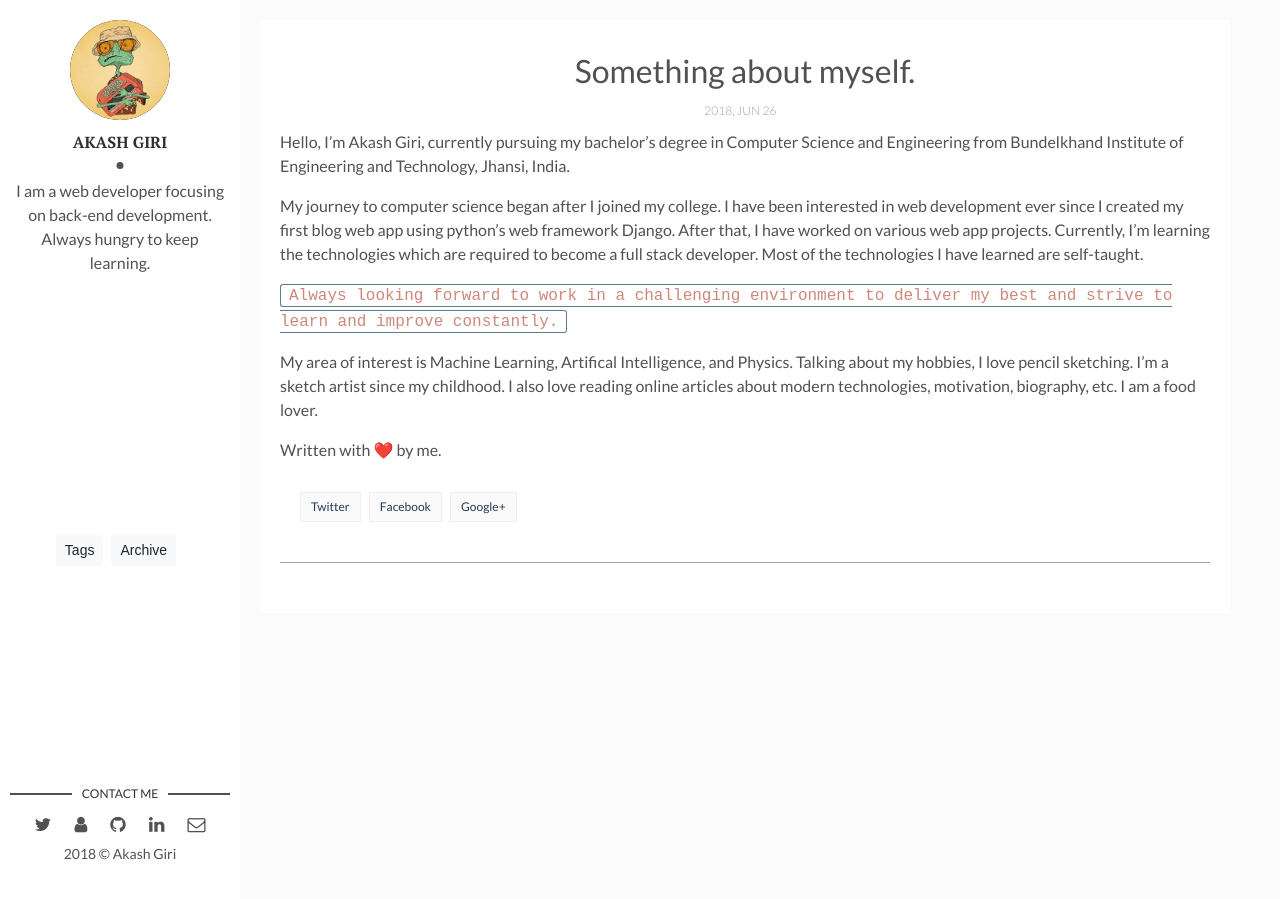
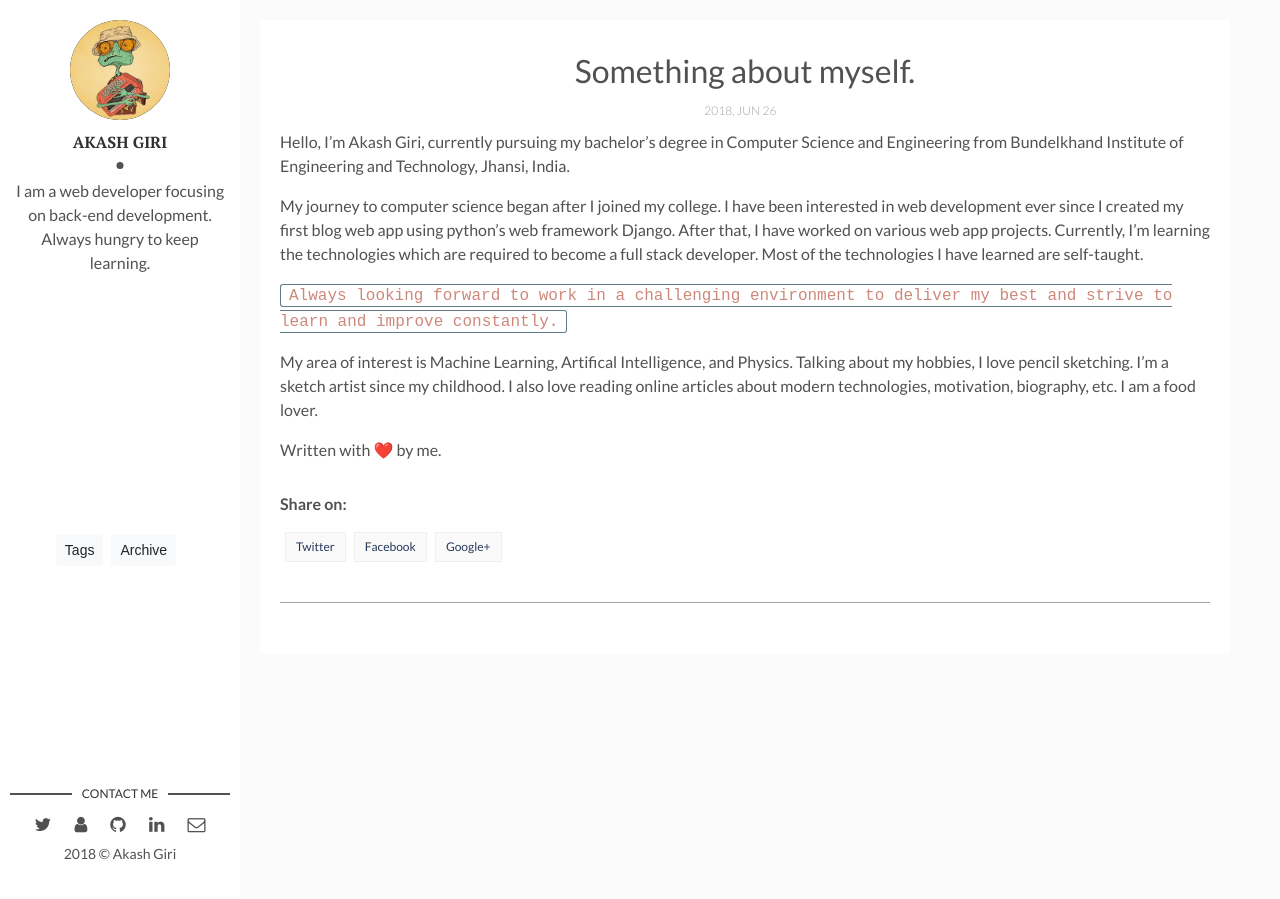
Before and after one commit to akashshuklacs/blog, a Jekyll site: the page built from _posts/2018-06-27-something-about-my-self.markdown, in a window 1280 px wide. Built offline with Jekyll 4.4.1, drawn with Linux system fonts in a browser that asks for light colours; emoji names are drawn with the system emoji font; comment, search, counter and statistics services are not loaded.

Commit message:
Remove icon, and add share on text'

```diff
--- a/_layouts/post.html
+++ b/_layouts/post.html
@@ -22,7 +22,7 @@ layout: main
       {{content | markdownify}}
       <div class="page-footer">
         <div class="page-share">
-          <i class="fas fa-share-square"></i>
+          <p><b>Share on: </b></p>
 
           <a href="https://twitter.com/intent/tweet?text={{ page.title }}&url={{ site.url }}{{ site.baseurl }}{{ page.url }}" title="Share on Twitter" rel="nofollow" target="_blank">Twitter</a>
           <a href="https://facebook.com/sharer.php?u={{ site.url }}{{ site.baseurl }}{{ page.url }}" title="Share on Facebook" rel="nofollow" target="_blank">Facebook</a>
```
